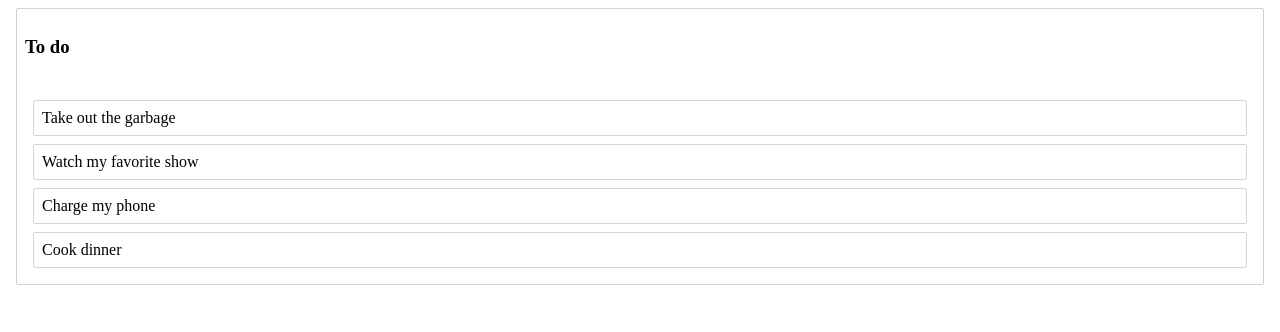
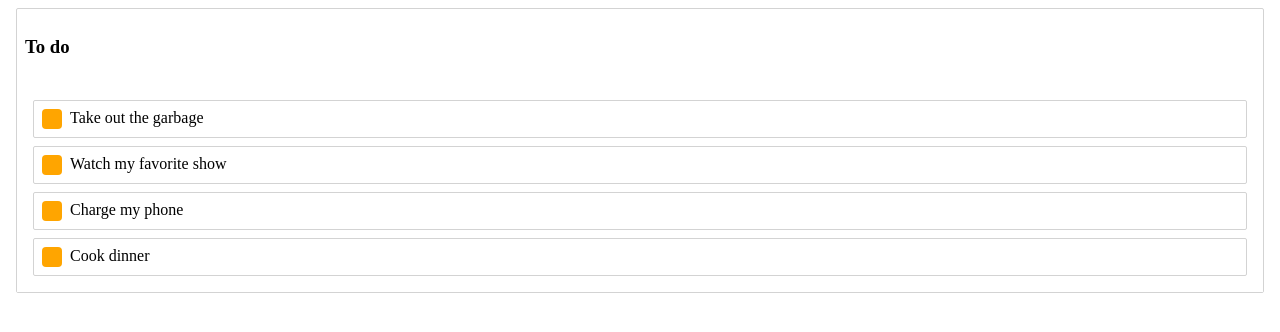
Before and after one commit to ThadeuJose/dnd-example, a React (Create React App) app: page / in a window 1280 px wide. Shown: the top 332 px of the page. Built offline with nearby package versions, Linux system fonts and the light colour scheme.

Commit message:
Implement dragHandler

```diff
--- a/src/components/Task/index.jsx
+++ b/src/components/Task/index.jsx
@@ -1,5 +1,5 @@
 import React from "react";
-import { Container } from "./styles";
+import { Container, Handle } from "./styles";
 import { Draggable } from "react-beautiful-dnd";
 
 export default class Task extends React.Component{
@@ -8,10 +8,10 @@ export default class Task extends React.Component{
             <Draggable draggableId={this.props.task.id} index ={this.props.index}>
                 {(provided, snapshot) => (
                     <Container {...provided.draggableProps}
-                    {...provided.dragHandleProps}
                     ref={provided.innerRef}
                     isDragging={snapshot.isDragging}
                     >
+                        <Handle  {...provided.dragHandleProps}/>
                         {this.props.task.content}
                     </Container>
                 )}
--- a/src/components/Task/styles.js
+++ b/src/components/Task/styles.js
@@ -6,4 +6,14 @@ export const Container = styled.div`
   border-radius: 2px;
   padding: 8px;
   background-color: ${(props) => (props.isDragging ? "lightgreen" : "white")};
+
+  display: flex;
 `;
+
+export const Handle = styled.div`
+  width: 20px;
+  height: 20px;
+  background-color: orange;
+  border-radius: 4px;
+  margin-right: 8px;
+`;
```
